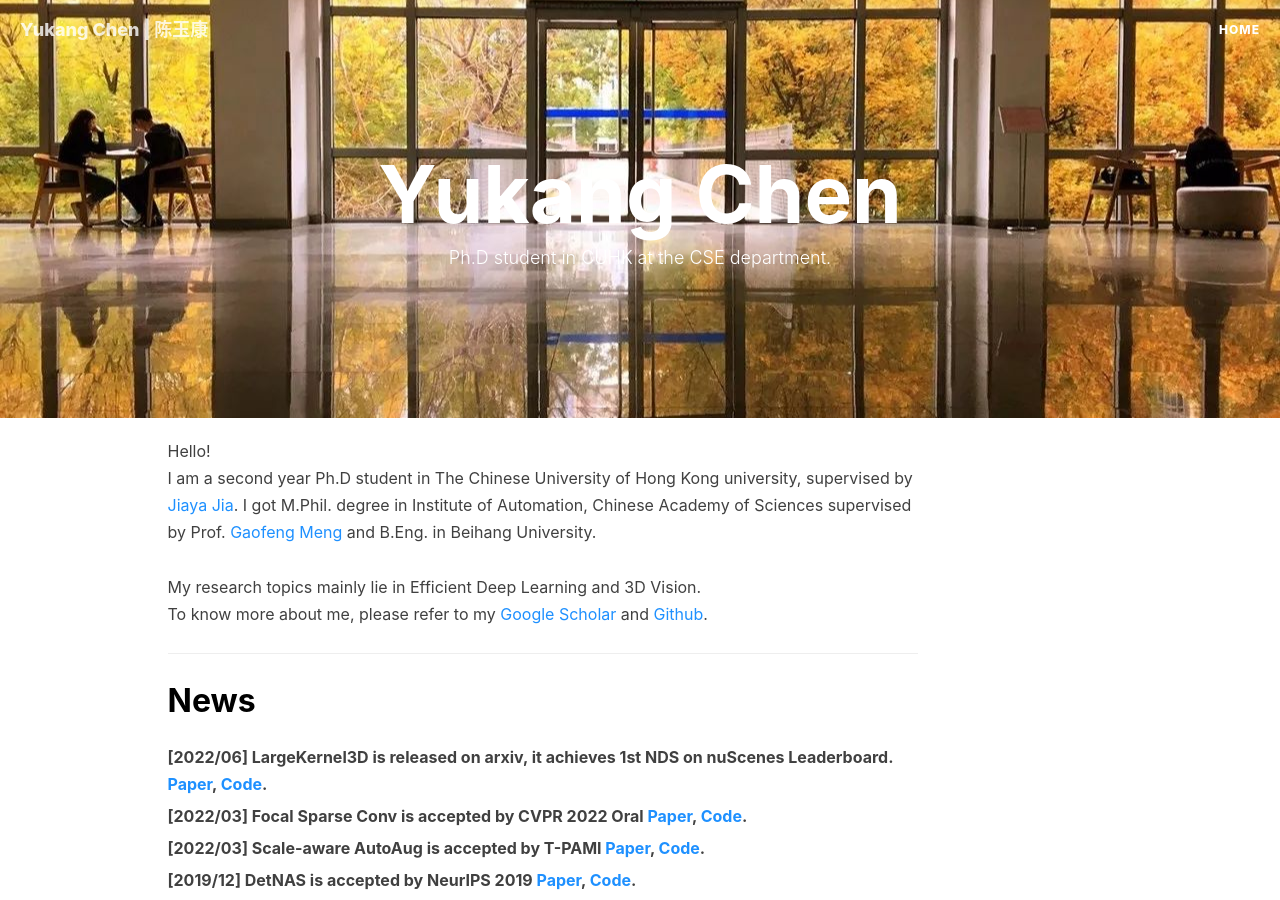
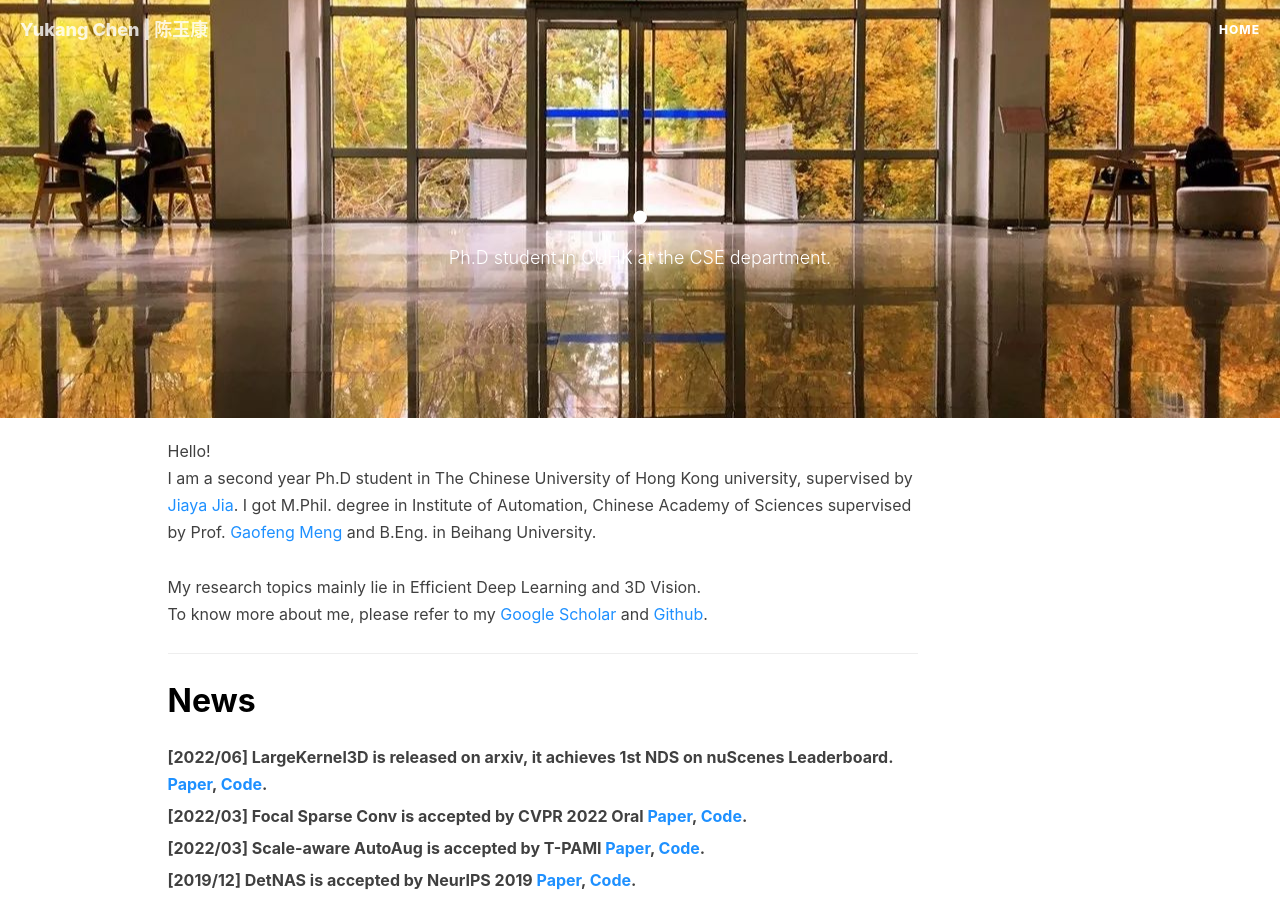
Before and after one commit to yukang2017/yukang2017.github.io, a Jekyll site: the page built from index.html, in a window 1280 px wide and 900 px high. Built offline with Jekyll 4.4.1, drawn with Linux system fonts in a browser that asks for light colours; nearby versions of some CDN libraries; the list of posts is cut into pages by our own code; comment, search, counter and statistics services are not loaded.

Commit message:
Update _config.yml

```diff
--- a/_config.yml
+++ b/_config.yml
@@ -1,5 +1,5 @@
 # Site settings
-title: Yukang Chen
+title: .
 SEOTitle: Yukang Chen | 陈玉康
 header-img: img/a.jpeg
 email: yukangchen@cse.cuhk.edu.hk
```
